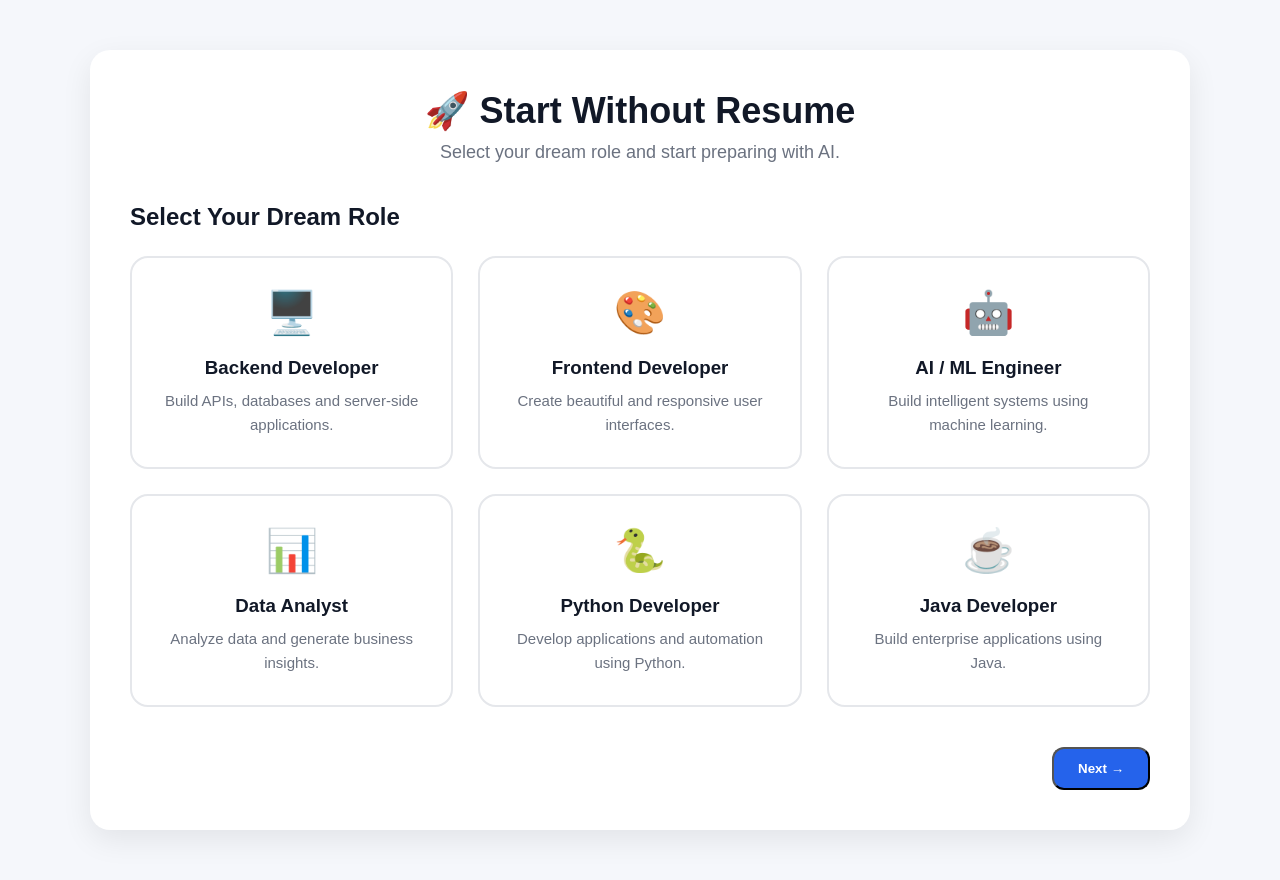
After one commit to shravanwakchaware-glitch/CareerLaunch-AI, a Flask app: page /without_resume in a window 1280 px wide. The commit adds this page. Run offline with Flask 3, Linux system fonts and the light colour scheme; a user stored in the database is signed in.

Commit message:
Add Start Without Resume role selection page

```diff
--- a/app.py
+++ b/app.py
@@ -71,5 +71,10 @@ def dashboard():
 def logout():
     session.clear()
     return redirect(url_for("home"))
+@app.route('/without_resume')
+def without_resume():
+    if "user_id" not in session:
+        return redirect(url_for("login"))
+    return render_template("without_resume.html")
 if __name__ == '__main__':
     app.run(debug=True)
--- a/static/css/style.css
+++ b/static/css/style.css
@@ -698,3 +698,119 @@ grid-template-columns:1fr;
 .signup-text a:hover{
     text-decoration:underline;
 }
+/* ===================================
+   WITHOUT RESUME PAGE
+=================================== */
+
+.career-page{
+    min-height:100vh;
+    background:#f5f7fb;
+    display:flex;
+    justify-content:center;
+    align-items:center;
+    padding:50px;
+}
+
+.career-card{
+    width:100%;
+    max-width:1100px;
+    background:white;
+    border-radius:20px;
+    padding:40px;
+    box-shadow:0 10px 30px rgba(0,0,0,.08);
+}
+
+.career-card h1{
+    text-align:center;
+    color:#111827;
+    margin-bottom:10px;
+    font-size:36px;
+}
+
+.career-card>p{
+    text-align:center;
+    color:#6b7280;
+    margin-bottom:40px;
+    font-size:18px;
+}
+
+.career-card h2{
+    margin-bottom:25px;
+    color:#111827;
+}
+
+.role-grid{
+    display:grid;
+    grid-template-columns:repeat(3,1fr);
+    gap:25px;
+}
+
+.role-card{
+    display:flex;
+    flex-direction:column;
+    align-items:center;
+    text-align:center;
+    padding:30px;
+    border:2px solid #e5e7eb;
+    border-radius:18px;
+    cursor:pointer;
+    transition:.3s;
+    background:white;
+}
+
+.role-card:hover{
+    transform:translateY(-8px);
+    border-color:#2563eb;
+    box-shadow:0 10px 25px rgba(37,99,235,.15);
+}
+
+.role-card input{
+    display:none;
+}
+
+.role-icon{
+    font-size:42px;
+    margin-bottom:20px;
+}
+
+.role-card h3{
+    color:#111827;
+    margin-bottom:10px;
+}
+
+.role-card p{
+    color:#6b7280;
+    line-height:1.6;
+    font-size:15px;
+}
+
+.role-card:has(input:checked){
+    border-color:#2563eb;
+    background:#eff6ff;
+}
+
+.next-btn-container{
+    display:flex;
+    justify-content:flex-end;
+    margin-top:40px;
+}
+
+@media(max-width:900px){
+
+.role-grid{
+grid-template-columns:repeat(2,1fr);
+}
+
+}
+
+@media(max-width:600px){
+
+.role-grid{
+grid-template-columns:1fr;
+}
+
+.career-card{
+padding:25px;
+}
+
+}
--- /dev/null
+++ b/templates/without_resume.html
@@ -0,0 +1,126 @@
+<!DOCTYPE html>
+<html lang="en">
+
+<head>
+
+    <meta charset="UTF-8">
+
+    <meta name="viewport" content="width=device-width, initial-scale=1.0">
+
+    <title>Career Path | CareerLaunch AI</title>
+
+    <link rel="stylesheet"
+          href="{{ url_for('static', filename='css/style.css') }}">
+
+</head>
+
+<body>
+
+<div class="career-page">
+
+    <div class="career-card">
+
+        <h1>🚀 Start Without Resume</h1>
+
+        <p>
+            Select your dream role and start preparing with AI.
+        </p>
+
+        <form>
+
+            <h2>Select Your Dream Role</h2>
+            <div class="role-grid">
+
+                <label class="role-card">
+
+                    <input type="radio" name="job_role" value="Backend Developer">
+
+                    <div class="role-icon">🖥️</div>
+
+                    <h3>Backend Developer</h3>
+
+                    <p>Build APIs, databases and server-side applications.</p>
+
+                </label>
+
+                <label class="role-card">
+
+                    <input type="radio" name="job_role" value="Frontend Developer">
+
+                    <div class="role-icon">🎨</div>
+
+                    <h3>Frontend Developer</h3>
+
+                    <p>Create beautiful and responsive user interfaces.</p>
+
+                </label>
+
+                <label class="role-card">
+
+                    <input type="radio" name="job_role" value="AI/ML Engineer">
+
+                    <div class="role-icon">🤖</div>
+
+                    <h3>AI / ML Engineer</h3>
+
+                    <p>Build intelligent systems using machine learning.</p>
+
+                </label>
+
+                <label class="role-card">
+
+                    <input type="radio" name="job_role" value="Data Analyst">
+
+                    <div class="role-icon">📊</div>
+
+                    <h3>Data Analyst</h3>
+
+                    <p>Analyze data and generate business insights.</p>
+
+                </label>
+
+                <label class="role-card">
+
+                    <input type="radio" name="job_role" value="Python Developer">
+
+                    <div class="role-icon">🐍</div>
+
+                    <h3>Python Developer</h3>
+
+                    <p>Develop applications and automation using Python.</p>
+
+                </label>
+
+                <label class="role-card">
+
+                    <input type="radio" name="job_role" value="Java Developer">
+
+                    <div class="role-icon">☕</div>
+
+                    <h3>Java Developer</h3>
+
+                    <p>Build enterprise applications using Java.</p>
+
+                </label>
+
+            </div>
+
+            <div class="next-btn-container">
+
+                <button type="submit" class="primary-btn">
+
+                    Next →
+
+                </button>
+
+            </div>
+
+            </form>
+
+            </div>
+
+            </div>
+
+            </body>
+
+            </html>
```
Also changed, not shown: templates/dashboard.html (+7 -5 lines).
